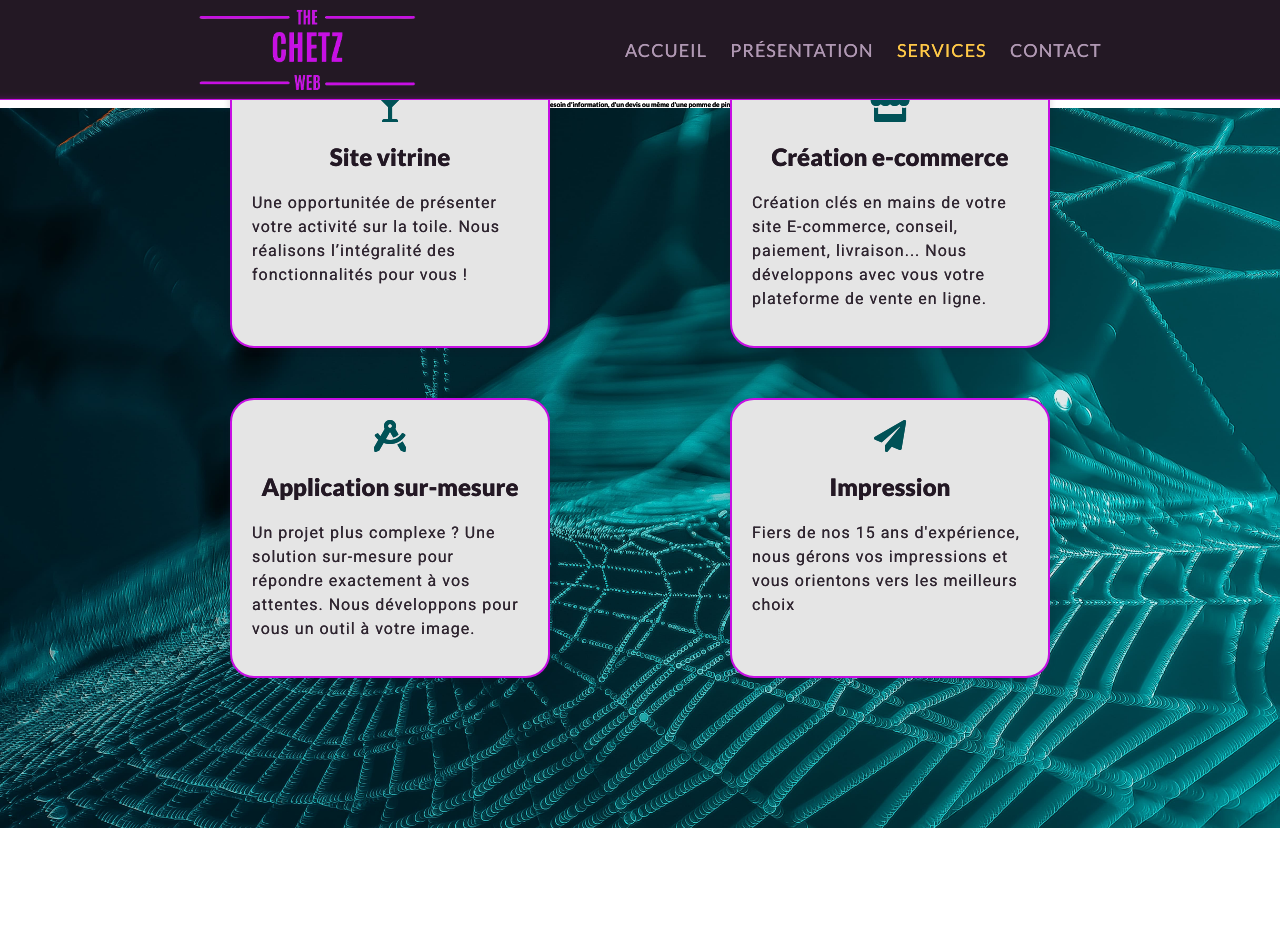
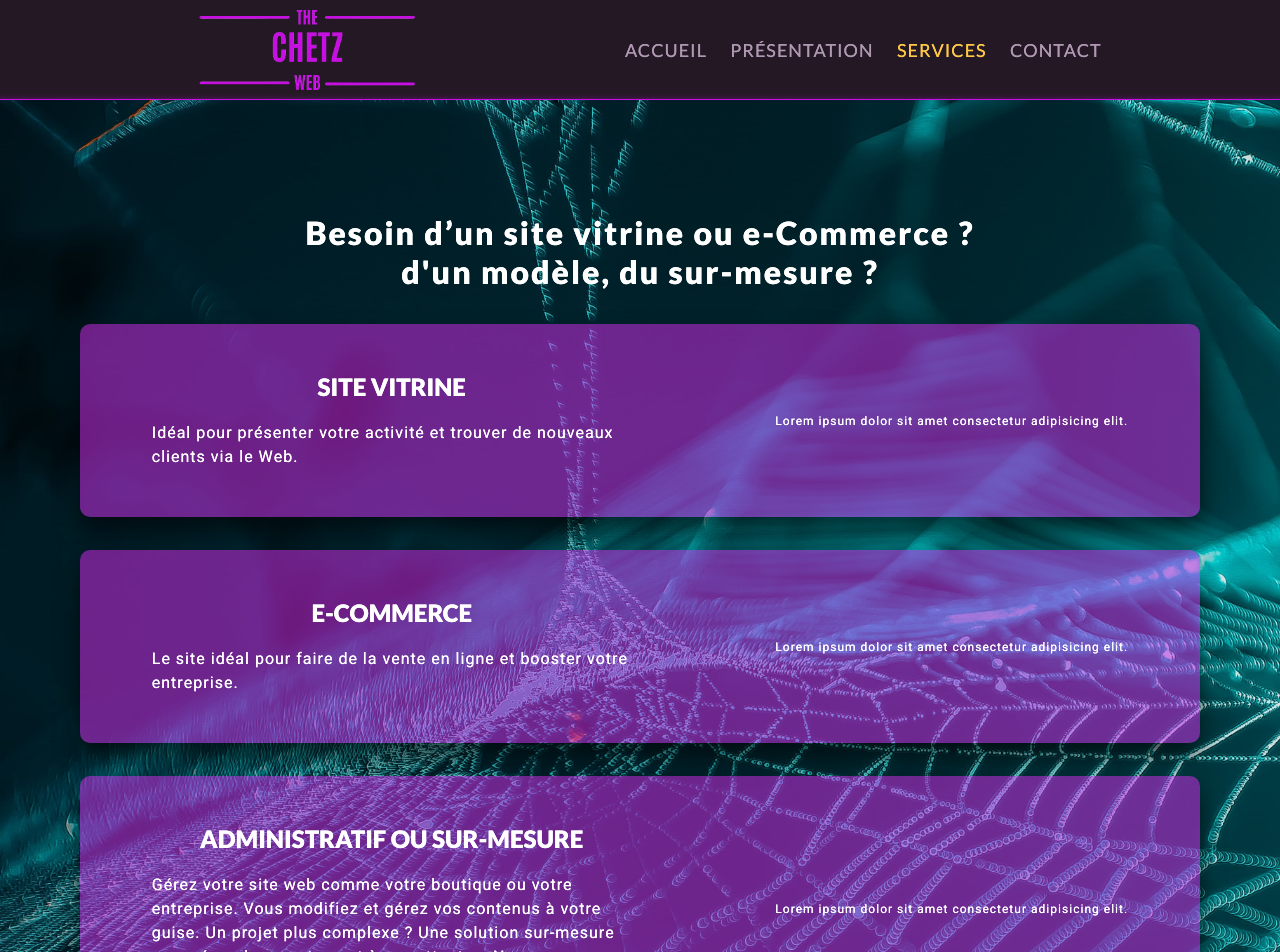
Before and after one commit to lolonai/chetz-web, a React (Create React App) app: page /services in a window 1280 px wide. Shown: the top 952 px of the page. Before the commit the page ends 900 px from the top, so only its background shows below. Built offline with nearby package versions, Linux system fonts and the light colour scheme.

Commit message:
services pages style

```diff
--- a/src/Components/Services.js
+++ b/src/Components/Services.js
@@ -8,8 +8,65 @@ export default function Services() {
   }, []);
   return (
     <div className="services-container">
-      <h6>Besoin d'information, d'un devis ou même d'une pomme de pin ?</h6>
-      <ServicesCards />
+      <div className="services-header">
+        <div className="services-presentation">
+          <h5>
+            Besoin d’un site vitrine ou e-Commerce ? <br /> d'un modèle, du
+            sur-mesure ?
+          </h5>
+          <div className="services-items">
+            <div className="services-item-title">
+              <h6>Site vitrine</h6>
+              <p>
+                Idéal pour présenter votre activité et trouver de nouveaux
+                clients via le Web.
+              </p>
+            </div>
+            <div className="services-item-desc">
+              <p>Lorem ipsum dolor sit amet consectetur adipisicing elit.</p>
+            </div>
+          </div>
+          <div className="services-items">
+            <div className="services-item-title">
+              <h6>e-commerce</h6>
+              <p>
+                Le site idéal pour faire de la vente en ligne et booster votre
+                entreprise.
+              </p>
+            </div>
+            <div className="services-item-desc">
+              <p>Lorem ipsum dolor sit amet consectetur adipisicing elit.</p>
+            </div>
+          </div>
+          <div className="services-items">
+            <div className="services-item-title">
+              <h6>Administratif ou Sur-mesure</h6>
+              <p>
+                Gérez votre site web comme votre boutique ou votre entreprise.
+                Vous modifiez et gérez vos contenus à votre guise. Un projet
+                plus complexe ? Une solution sur-mesure pour répondre exactement
+                à vos attentes. Nous développons pour vous un outil à votre
+                image.
+              </p>
+            </div>
+            <div className="services-item-desc">
+              <p>Lorem ipsum dolor sit amet consectetur adipisicing elit.</p>
+            </div>
+          </div>
+          <div className="services-items">
+            <div className="services-item-title">
+              <h6>Impression</h6>
+              <p>
+                Fiers de nos 15 ans d'expérience, nous gérons vos impressions et
+                vous orientons vers les meilleurs choix
+              </p>
+            </div>
+            <div className="services-item-desc">
+              <p>Lorem ipsum dolor sit amet consectetur adipisicing elit.</p>
+            </div>
+          </div>
+        </div>
+      </div>
     </div>
   );
 }
--- a/src/Styles/component/Services.scss
+++ b/src/Styles/component/Services.scss
@@ -1,4 +1,4 @@
-// page services cards =>
+// page route services cards =>
 .services-container {
   position: absolute;
   top: 10rem;
@@ -7,7 +7,70 @@
   flex-direction: column;
   align-items: center;
   width: 100%;
-  height: 100vh;
+  height: 128rem;
+  background: no-repeat url("/images/bg-web-spider.jpg");
+  background-size: cover;
+  .services-header {
+    display: flex;
+    align-items: center;
+    justify-content: center;
+    width: 100vw;
+    .services-presentation {
+      display: flex;
+      align-items: center;
+      flex-direction: column;
+      justify-content: space-evenly;
+      width: 112rem;
+      height: 112rem;
+      margin: 8rem 0 4rem 0;
+      h5 {
+        font-size: 3.2rem;
+        font-weight: 800;
+        letter-spacing: 0.2rem;
+        text-align: center;
+        color: #fff;
+      }
+      .services-items {
+        display: flex;
+        align-items: center;
+        justify-content: space-around;
+        width: 100%;
+        background: rgba(217, 42, 240, 0.5);
+
+        box-shadow: 0 15px 25px rgba(0, 0, 0, 0.6);
+        border-radius: 10px;
+        .services-item-title {
+          width: 48rem;
+          margin: 4.8rem 0;
+
+          h6 {
+            font-size: 2.4rem;
+            font-weight: 800;
+            color: #fff;
+            text-align: center;
+            margin: 0 0 2rem;
+            text-transform: uppercase;
+          }
+          p {
+            font-size: 1.6rem;
+            letter-spacing: 0.1rem;
+            font-family: Heebo, sans-serif;
+            color: #fff;
+            text-align: left;
+          }
+        }
+        .services-item-desc {
+          p {
+            font-size: 1.2rem;
+            letter-spacing: 0.1rem;
+            font-family: Heebo, sans-serif;
+            color: #fff;
+            text-align: left;
+          }
+        }
+      }
+    }
+  }
 }
 
 // bloc de services cards =>
@@ -32,6 +95,12 @@
       box-shadow: 0 0 5px $dark, 0 0 25px $dark;
       .services-card-title {
         i {
+          transform: translateY(-10px);
+          font-size: 4rem;
+          color: $gold;
+          margin: 0 0 2rem;
+        }
+        h6 {
           color: #e5e5e5;
         }
       }
```
